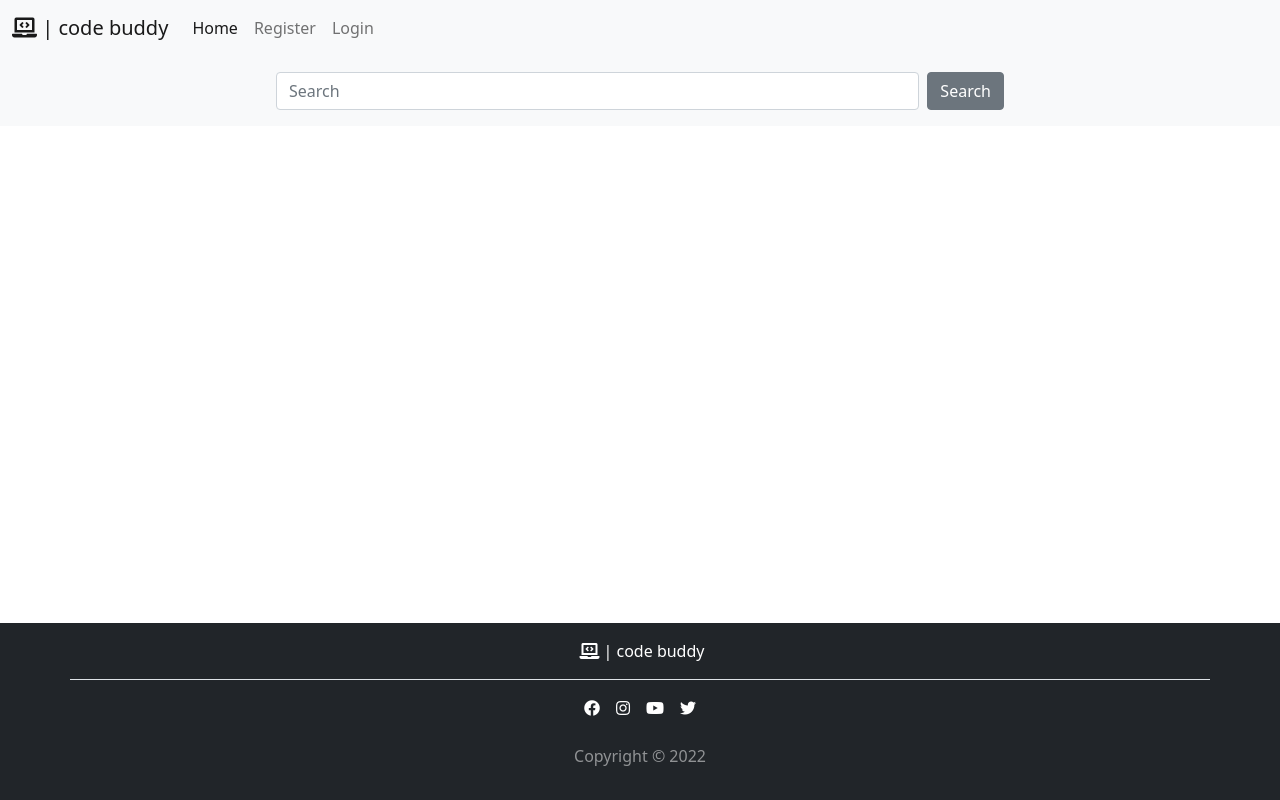
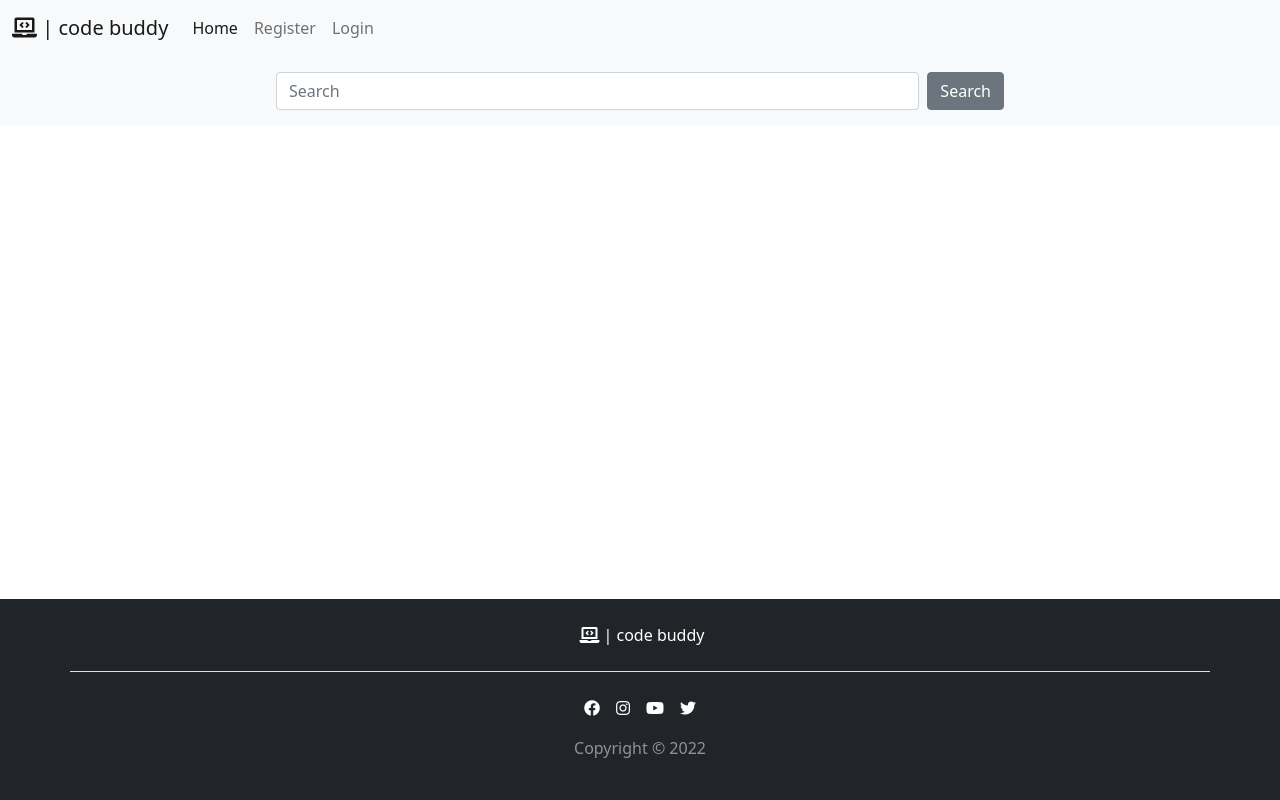
Before and after one commit to josswe26/code-buddy, a Django app: page / in a window 1280 px wide. Run offline with Django 3.2, Linux system fonts and the light colour scheme; data that the repository does not hold is empty; some libraries are stand-ins or nearby versions.

Commit message:
Fix spacing in templates

```diff
--- a/static/css/style.css
+++ b/static/css/style.css
@@ -1,6 +1,6 @@
 /* Stick footer to the bottom */
 .content-wrapper {
-    min-height: calc(100vh - 177px);
+    min-height: calc(100vh - 201px);
 }
 
 
--- a/templates/base.html
+++ b/templates/base.html
@@ -37,7 +37,7 @@
             <nav class="navbar navbar-expand-lg navbar-light">
                 <div class="container-fluid">
                     <!-- Logo -->
-                    <a class="navbar-brand" href="{% url 'home' %}"><i class="fas fa-laptop-code"></i> | code buddy</a>
+                    <a class="navbar-brand pl-3" href="{% url 'home' %}"><i class="fas fa-laptop-code"></i> | code buddy</a>
                     <button class="navbar-toggler" type="button" data-bs-toggle="collapse"
                         data-bs-target="#navbarScroll" aria-controls="navbarScroll" aria-expanded="false"
                         aria-label="Toggle navigation">
@@ -88,13 +88,13 @@
     </div>
 
     <!-- Footer -->
-    <footer class="py-3 bg-dark text-white-50">
+    <footer class="bg-dark text-white-50 py-4">
 
         <div class="container">
 
             <!-- Footer Logo -->
             <div class="row">
-                <div class="col-12 border-bottom pb-3 mb-3">
+                <div class="col-12 border-bottom pb-4">
                     <a href="{% url 'home' %}" class="d-flex justify-content-center text-decoration-none text-white">
                         <i class="fas fa-laptop-code p-1"></i> | code buddy
                     </a>
@@ -103,8 +103,8 @@
 
             <!-- Social Media Links -->
             <div class="row">
-                <div class="col-12 pb-1 mb-1">
-                    <ul class="d-flex justify-content-center list-unstyled">
+                <div class="col-12">
+                    <ul class="d-flex justify-content-center list-unstyled mt-4">
                         <li class="px-2"><a class="text-white" href="https://facebook.com" target="_blank"
                                 rel="noopener" aria-label="Visit our Facebook page (opens on a new tab)"><i
                                     class="fab fa-facebook"></i></a></li>
--- a/templates/index.html
+++ b/templates/index.html
@@ -4,15 +4,15 @@
 
 {% load crispy_forms_tags %}
 
-<div class="container-fluid pt-4">
-
 <!-- Render when user is authenticated -->
 {% if user.is_authenticated %}
+<div class="container-fluid mt-4">
+
     <div class="row">
 
-        <div class="col-12 pb-3">
+        <div class="col-12">
 
-            <p class="text-center">
+            <p class="text-center mb-0">
                 <button class="btn btn-secondary no-border" type="button" data-bs-toggle="collapse"
                     data-bs-target="#collapseQuestionForm" aria-expanded="false" aria-controls="collapseQuestionForm">
                     Ask Question <i class="fas fa-plus p-1"></i></button>
@@ -20,9 +20,9 @@
 
         </div>
 
-        <div class="col-md-6 offset-md-3 pb-3 mb-4 collapse" id="collapseQuestionForm">
+        <div class="col-md-6 offset-md-3 pt-4 collapse" id="collapseQuestionForm">
 
-            <div class="card card-body">
+            <div class="card card-body pb-0">
 
                 <h3 class="mb-3">Ask a Question</h3>
 
@@ -31,8 +31,8 @@
                     {{ question_form | crispy }}
                     {% csrf_token %}
 
-                    <div class="text-center mt-3">
-                        <button type="submit" class="btn btn-secondary mb-3">Submit</button>
+                    <div class="text-center my-4">
+                        <button type="submit" class="btn btn-secondary">Submit</button>
                     </div>
 
                 </form>
@@ -42,13 +42,16 @@
         </div>
 
     </div>
+
+
+</div>
 {% endif %}
 
-</div>
+<!-- Display all questions -->
+<div class="container-fluid mt-4">
 
-<!-- Display all questions -->
     {% for question in question_list %}
-<div class="row pb-3">
+    <div class="row mb-3">
 
         <!-- Rating buttons and score for question -->
         <div class="col-2 col-md-1 offset-md-2 p-2 d-block-flex text-center">
@@ -64,7 +67,7 @@
                     <a href="{% url 'question_detail' question.slug %}" class="link-dark text-decoration-none">
                         <h5 class="card-title">{{ question.title }}</h5>
                     </a>
-                <p class="text-muted">by {{ question.author }}</p>
+                    <p class="text-muted mb-0">by {{ question.author }}</p>
                 </div>
                 <div class="card-footer">
                     <small class="text-muted">Last updated on {{ question.last_updated }}</small>
```
Also changed, not shown: templates/question_detail.html (+16 -12 lines). Lines whose indentation alone changed are shown as unchanged.
